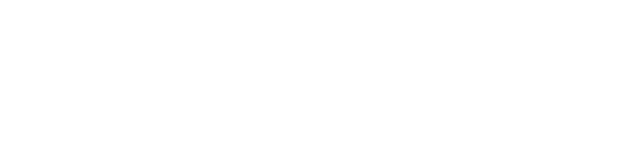
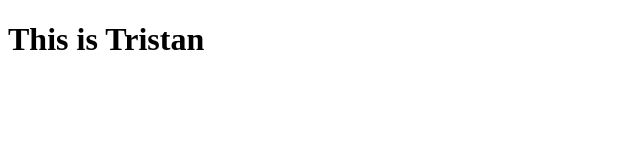
Before and after one commit to jeremyhue10/git-with-interns, a plain HTML site: page index.html in a window 1280 px wide. Shown: the whole page, without its empty margins (0-640 px from the left). Drawn offline with Linux system fonts and the light colour scheme.

Commit message:
Updated index.html.
Added "Hello This is Tristan" line.

```diff
--- a/index.html
+++ b/index.html
@@ -11,6 +11,7 @@
 </head>
 
 <body>
+    <h1> This is Tristan </h1>
 
 </body>
 
```
